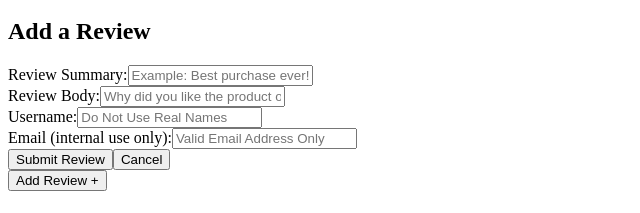
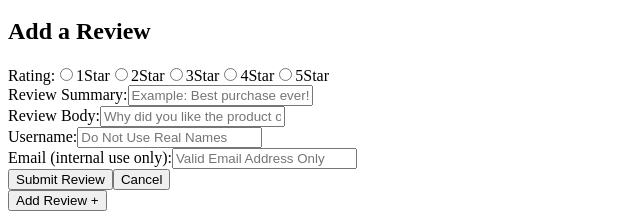
Before and after one commit to mwolf2531/Project-Catwalk, a React app: page / in a window 1280 px wide. Shown: the part 943-1156 px from the top of the page, without its empty margins (0-640 px from the left). Built offline with nearby package versions, Linux system fonts and the light colour scheme; no server answers; the HTML template or start-up script is replaced by a standard one.

Commit message:
Working Review Submit

```diff
--- a/src/components/Reviews/addReview.jsx
+++ b/src/components/Reviews/addReview.jsx
@@ -2,7 +2,7 @@ import React from 'react';
 import ReactDOM from 'react-dom';
 
 
-const AddReview = ({ onChangeBody, onChangeSummary, handleReviewSubmit, handleReviewClose, showReview, children }) => {
+const AddReview = ({ onChangeRating, onChangeUsername, onChangeEmail, onChangeBody, onChangeSummary, handleReviewSubmit, handleReviewClose, showReview, children }) => {
 
   let showHideClassName = showReview ? "modal display-block" : "modal display-none";
 
@@ -12,7 +12,18 @@ const AddReview = ({ onChangeBody, onChangeSummary, handleReviewSubmit, handleRe
         <section className="modal-main">
           {children}
           <h1>Add a Review</h1>
-
+          <div onChange={onChangeRating}>Rating:
+            <input type="radio" id="1Star" name="rating" value={1} />
+            <label htmlFor="1Star">1Star</label>
+            <input type="radio" id="2Star" name="rating" value={2} />
+            <label htmlFor="2Star">2Star</label>
+            <input type="radio" id="3Star" name="rating" value={3} />
+            <label htmlFor="3Star">3Star</label>
+            <input type="radio" id="4Star" name="rating" value={4} />
+            <label htmlFor="4Star">4Star</label>
+            <input type="radio" id="5Star" name="rating" value={5} />
+            <label htmlFor="5Star">5Star</label>
+          </div>
           <form> Review Summary:
             <input type="text" onChange={onChangeSummary} placeholder="Example: Best purchase ever!" name="ReviewSummary" />
           </form>
@@ -20,10 +31,10 @@ const AddReview = ({ onChangeBody, onChangeSummary, handleReviewSubmit, handleRe
             <input type="text" onChange={onChangeBody} placeholder="Why did you like the product or not? (min 50characters)" name="ReviewBody" />
           </form>
           <form> Username:
-            <input type="text" onChange={onChangeBody} placeholder="Do Not Use Real Names" name="Username" />
+            <input type="text" onChange={onChangeUsername} placeholder="Do Not Use Real Names" name="Username" />
           </form>
           <form> Email (internal use only):
-            <input type="text" onChange={onChangeBody} placeholder="Valid Email Address Only" name="UserEmail" />
+            <input type="text" onChange={onChangeEmail} placeholder="Valid Email Address Only" name="UserEmail" />
           </form>
           <button type="button" onClick={handleReviewSubmit}>
             Submit Review
--- a/src/components/Reviews/bodyElement.jsx
+++ b/src/components/Reviews/bodyElement.jsx
@@ -32,6 +32,14 @@ class BodyElement extends React.Component {
     this.getReviews = this.getReviews.bind(this);
     this.onChangeSummary = this.onChangeSummary.bind(this);
     this.onChangeBody = this.onChangeBody.bind(this);
+    this.onChangeRating = this.onChangeRating.bind(this);
+    this.onChangeUsername = this.onChangeUsername.bind(this);
+    this.onChangeEmail = this.onChangeEmail.bind(this);
+  }
+  onChangeRating(e) {
+    this.setState({
+      uRating: Number(e.target.value)
+    });
   }
   onChangeSummary(e) {
     this.setState({
@@ -107,6 +115,7 @@ class BodyElement extends React.Component {
   };
 
   submitReview = () => {
+    console.log('Submit State', this.state)
     let userRev = {
       product_id: this.state.uProduct_id,
       rating: this.state.uRating,
@@ -117,7 +126,7 @@ class BodyElement extends React.Component {
       email: this.state.uEmail,
       photos: this.state.uPhotos,
       characteristics: this.state.uCharacteristics
-    }
+    };
     axios.post('/api/reviews', userRev)
       .then((res) => {
         this.getReviews();
@@ -154,7 +163,8 @@ class BodyElement extends React.Component {
             onChangeSummary={this.onChangeSummary}
             onChangeBody={this.onChangeBody}
             onChangeUsername={this.onChangeUsername}
-            onChangeEmail={this.onChangeEmail} />
+            onChangeEmail={this.onChangeEmail}
+            onChangeRating={this.onChangeRating} />
           <button type="button"
             onClick={this.showReviewModal}>
             Add Review +
```
Also changed, not shown: 1 other file (tests, documents, lock files or other folders).
